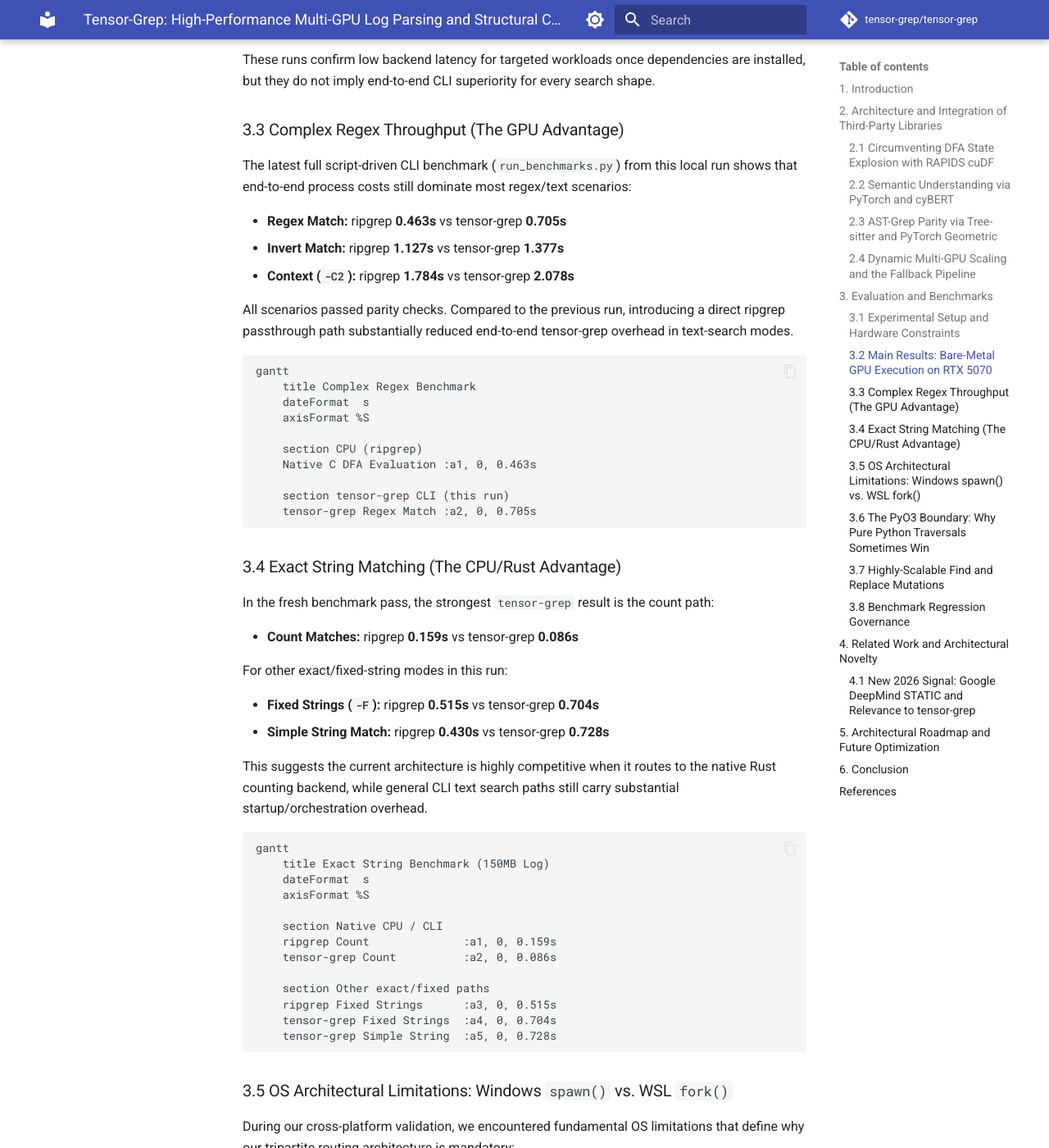
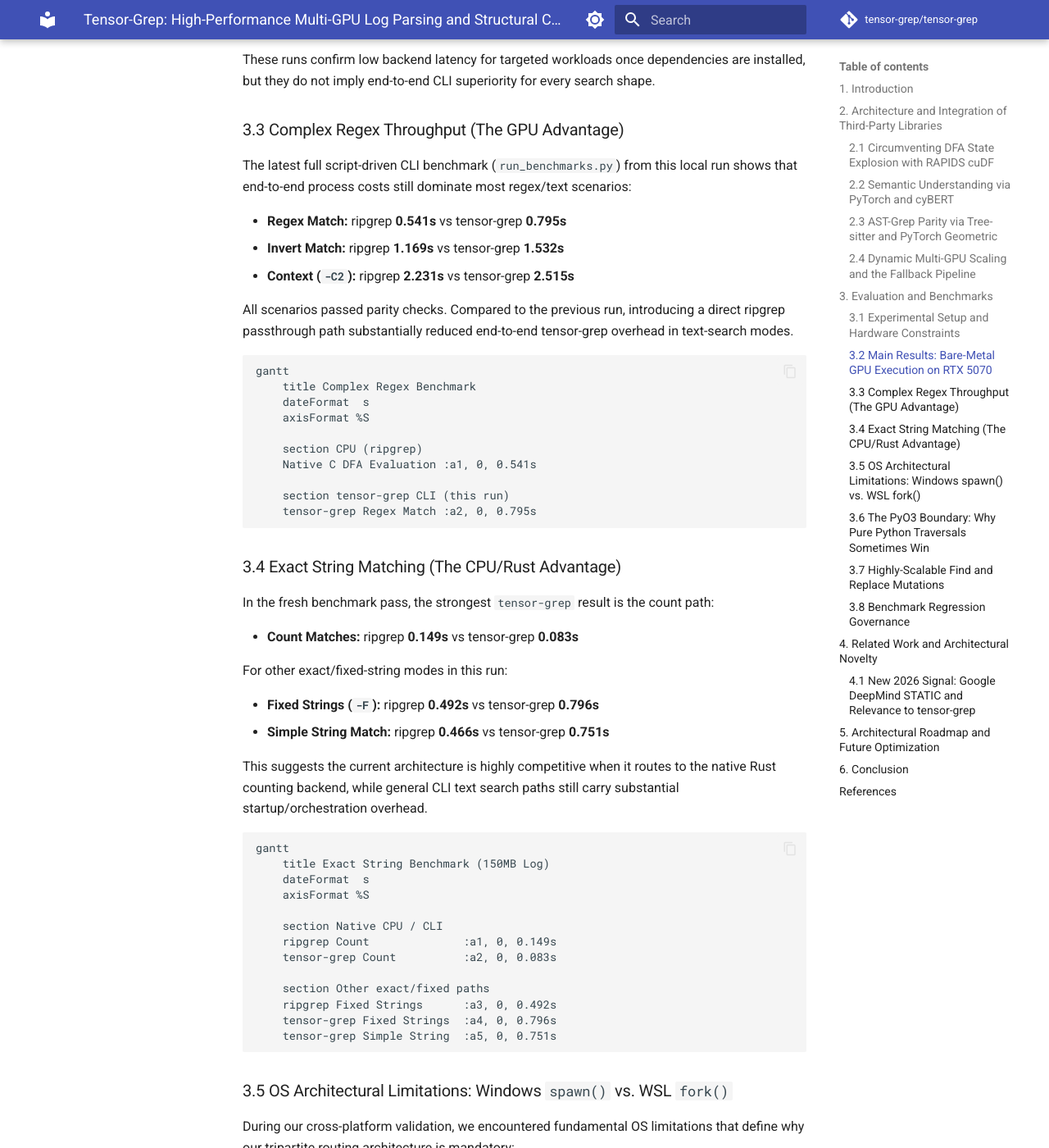
Before and after one commit to oimiragieo/tensor-grep, an MkDocs documentation site: the page built from docs/PAPER.md, in a window 1280 px wide and 1400 px high, scrolled down 4959 px. Shown: the whole window at 82% size. Built offline with MkDocs 1.6.1 and Material for MkDocs 9.7.7, drawn with Linux system fonts in a browser that asks for light colours; comment, search, counter and statistics services are not loaded; some of the changed text lies outside the part shown.

Commit message:
docs(bench): refresh benchmark tables and test counts

````diff
--- a/docs/PAPER.md
+++ b/docs/PAPER.md
@@ -84,18 +84,18 @@
 
 Backend-level timings from `run_gpu_benchmarks.py`:
 
-* **AST backend:** `function_definition` query completed in **0.017 seconds** (4 matches).
-* **cyBERT backend:** classified 10,000 log lines in **0.120 seconds** (2,000 ERROR labels).
-* **Torch backend:** exact-string query (`Database connection timeout`) completed in **0.507 seconds** (2,000 matches).
+* **AST backend:** `function_definition` query completed in **0.061 seconds** (4 matches).
+* **cyBERT backend:** classified 10,000 log lines in **0.127 seconds** (2,000 ERROR labels).
+* **Torch backend:** exact-string query (`Database connection timeout`) completed in **0.662 seconds** (2,000 matches).
 
 These runs confirm low backend latency for targeted workloads once dependencies are installed, but they do not imply end-to-end CLI superiority for every search shape.
 
 ### 3.3 Complex Regex Throughput (The GPU Advantage)
 The latest full script-driven CLI benchmark (`run_benchmarks.py`) from this local run shows that end-to-end process costs still dominate most regex/text scenarios:
 
-* **Regex Match:** ripgrep **0.463s** vs tensor-grep **0.705s**
-* **Invert Match:** ripgrep **1.127s** vs tensor-grep **1.377s**
-* **Context (`-C2`):** ripgrep **1.784s** vs tensor-grep **2.078s**
+* **Regex Match:** ripgrep **0.541s** vs tensor-grep **0.795s**
+* **Invert Match:** ripgrep **1.169s** vs tensor-grep **1.532s**
+* **Context (`-C2`):** ripgrep **2.231s** vs tensor-grep **2.515s**
 
 All scenarios passed parity checks. Compared to the previous run, introducing a direct ripgrep passthrough path substantially reduced end-to-end tensor-grep overhead in text-search modes.
 
@@ -106,21 +106,21 @@
     axisFormat %S
 
     section CPU (ripgrep)
-    Native C DFA Evaluation :a1, 0, 0.463s
+    Native C DFA Evaluation :a1, 0, 0.541s
 
     section tensor-grep CLI (this run)
-    tensor-grep Regex Match :a2, 0, 0.705s
+    tensor-grep Regex Match :a2, 0, 0.795s
 ```
 
 ### 3.4 Exact String Matching (The CPU/Rust Advantage)
 In the fresh benchmark pass, the strongest `tensor-grep` result is the count path:
 
-* **Count Matches:** ripgrep **0.159s** vs tensor-grep **0.086s**
+* **Count Matches:** ripgrep **0.149s** vs tensor-grep **0.083s**
 
 For other exact/fixed-string modes in this run:
 
-* **Fixed Strings (`-F`):** ripgrep **0.515s** vs tensor-grep **0.704s**
-* **Simple String Match:** ripgrep **0.430s** vs tensor-grep **0.728s**
+* **Fixed Strings (`-F`):** ripgrep **0.492s** vs tensor-grep **0.796s**
+* **Simple String Match:** ripgrep **0.466s** vs tensor-grep **0.751s**
 
 This suggests the current architecture is highly competitive when it routes to the native Rust counting backend, while general CLI text search paths still carry substantial startup/orchestration overhead.
 
@@ -131,13 +131,13 @@
     axisFormat %S
 
     section Native CPU / CLI
-    ripgrep Count              :a1, 0, 0.159s
-    tensor-grep Count          :a2, 0, 0.086s
+    ripgrep Count              :a1, 0, 0.149s
+    tensor-grep Count          :a2, 0, 0.083s
 
     section Other exact/fixed paths
-    ripgrep Fixed Strings      :a3, 0, 0.515s
-    tensor-grep Fixed Strings  :a4, 0, 0.704s
-    tensor-grep Simple String  :a5, 0, 0.728s
+    ripgrep Fixed Strings      :a3, 0, 0.492s
+    tensor-grep Fixed Strings  :a4, 0, 0.796s
+    tensor-grep Simple String  :a5, 0, 0.751s
 ```
 
 ### 3.5 OS Architectural Limitations: Windows `spawn()` vs. WSL `fork()`
````
Also changed, not shown: other parts of docs/PAPER.md (+2 -2 lines), README.md (+17 -17 lines).
